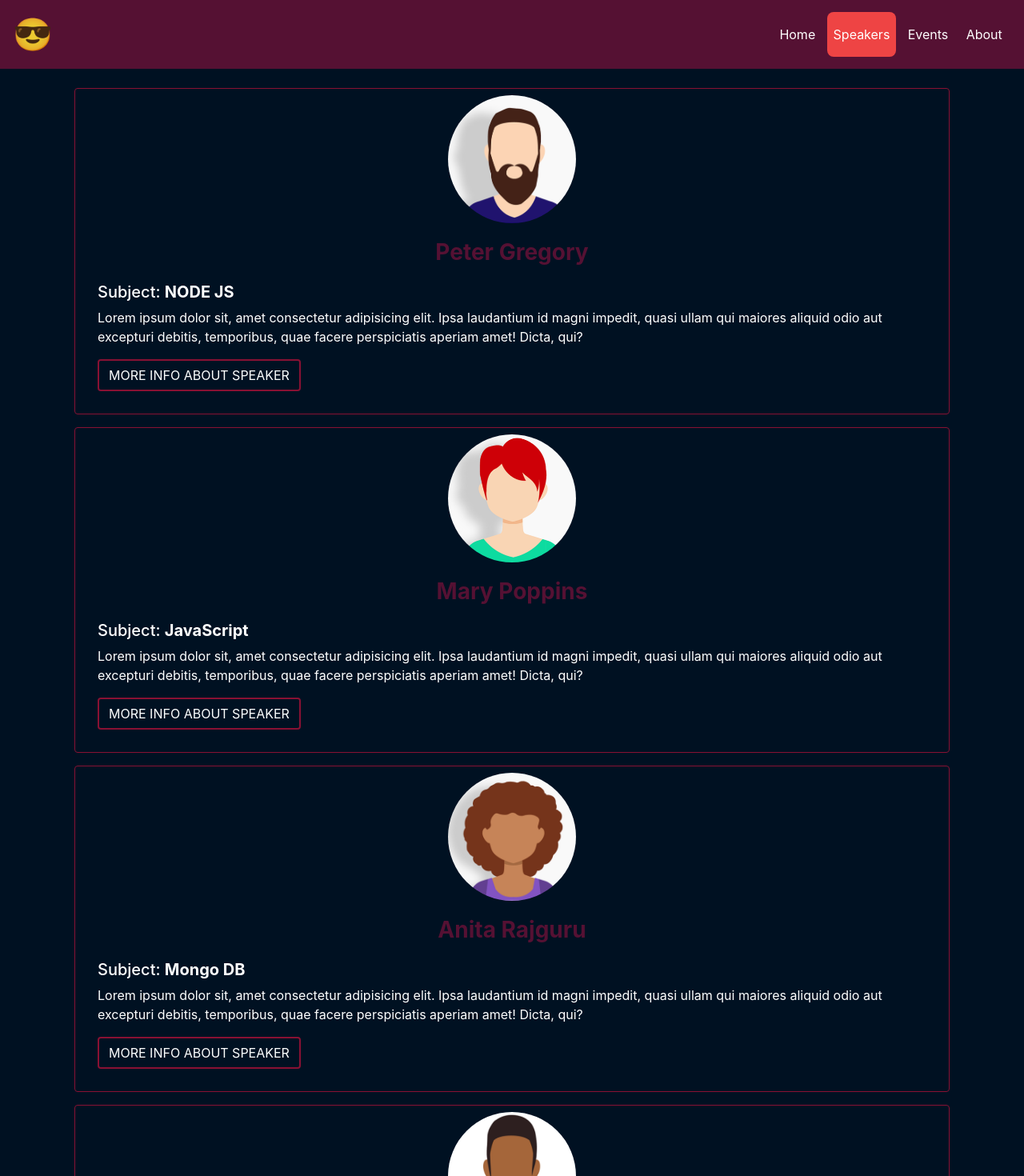
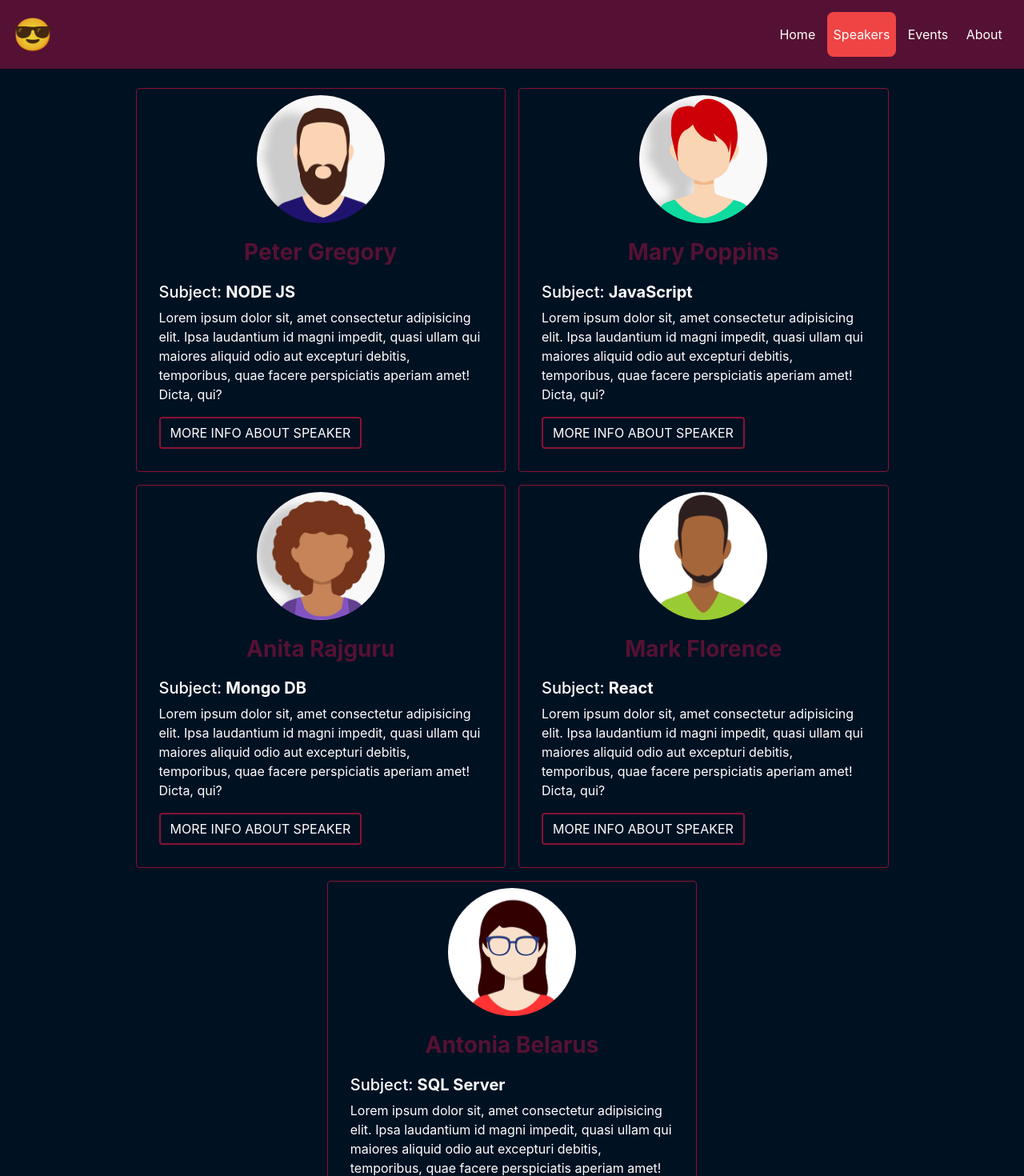
Before and after one commit to VisheshSingh/get-better-at-react-router, a React (Create React App) app: page /speakers in a window 1280 px wide. Shown: the top 1470 px of the page at 80% size. Built offline with nearby package versions, Linux system fonts and the light colour scheme.

Commit message:
fix grid ⚒

```diff
--- a/src/components/pages/Speakers.js
+++ b/src/components/pages/Speakers.js
@@ -15,7 +15,7 @@ const Speakers = () => {
       <div className='container'>
         <div className='row mx-auto justify-content-center'>
           {/* SPEAKER 1 */}
-          <div className='card col-xs-6 p-2'>
+          <div className='card col-md-5 p-2'>
             <img
               src={avatar1}
               alt='Speaker 1'
@@ -39,7 +39,7 @@ const Speakers = () => {
               </Link>
             </div>
           </div>
-          <div className='card col-xs-6 p-2'>
+          <div className='card col-md-5 p-2'>
             <img
               src={avatar2}
               alt='Speaker 2'
@@ -63,7 +63,7 @@ const Speakers = () => {
               </Link>
             </div>
           </div>
-          <div className='card col-xs-6 p-2'>
+          <div className='card col-md-5 p-2'>
             <img
               src={avatar3}
               alt='Speaker 3'
@@ -87,7 +87,7 @@ const Speakers = () => {
               </Link>
             </div>
           </div>
-          <div className='card col-xs-6 p-2'>
+          <div className='card col-md-5 p-2'>
             <img
               src={avatar4}
               alt='Speaker 4'
@@ -111,7 +111,7 @@ const Speakers = () => {
               </Link>
             </div>
           </div>
-          <div className='card col-xs-6 p-2'>
+          <div className='card col-md-5 p-2'>
             <img
               src={avatar5}
               alt='Speaker 5'
```
